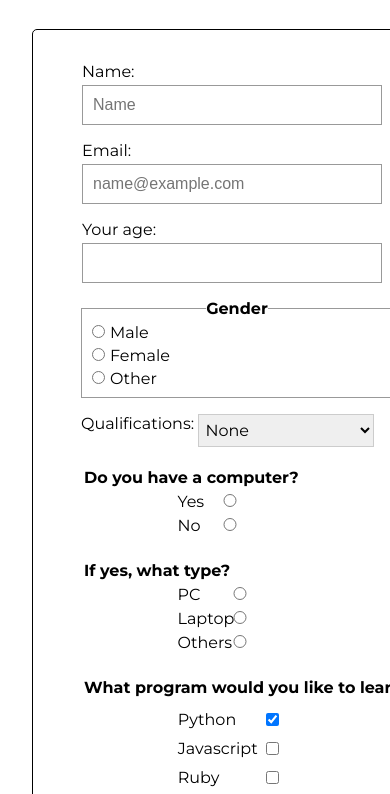
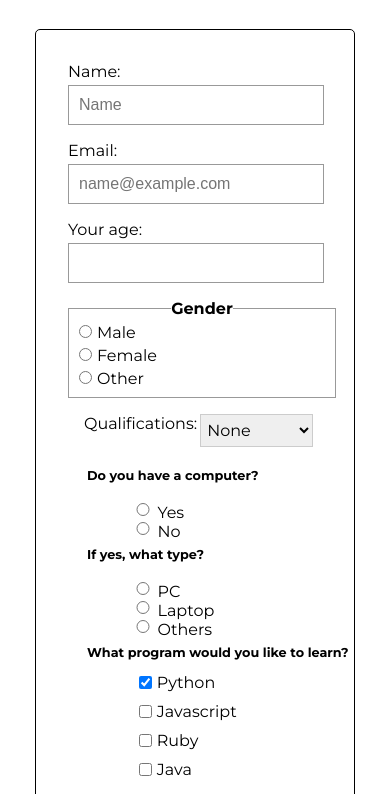
Before and after one commit to iamsuigeneris/freecodecamp-survey-form, a plain HTML site: page index.html in a window 390 px wide. Shown: the part 259-1053 px from the top of the page. Drawn offline with Linux system fonts and the light colour scheme.

Commit message:
updated css file

```diff
--- a/style.css
+++ b/style.css
@@ -92,6 +92,7 @@
     width: 50%;
     text-align: left;
     margin-left: 74px;
+    position: relative;
 }
 .comp label,
 .comp input[type=radio]{
@@ -99,9 +100,15 @@
     text-align: left;
     margin-bottom: 5px;
     width: 2rem;
+
 }
-.questionB input{
-    margin-left:10px;
+.comp label{
+    position: absolute;
+    left: 2em;
+}
+.comp input[type=radio] {
+    position: absolute;
+    left: .1em;
 }
 textarea {
     vertical-align: top;
@@ -155,15 +162,15 @@
 }
 
 /* mobile version */
-@media (max-width:480px){
+@media (max-width:400px){
     section{
         width: 100%;
     }
     form{
-        width: 400px;
+        width: 20em;
     }
     label,input{
-        width: 300px;
+        width: 16em;
     }
     label{
         margin-bottom: 4px;
@@ -171,8 +178,8 @@
     }
     fieldset{
         margin: 0 60px;
-        width: 150px;
-        margin-left: 32px;
+        width: 10em;
+        margin-left: 1em;
     }
     ul{
         flex-direction: column;
@@ -191,6 +198,7 @@
     h4{
         width: 100%;
         margin-left: 30px;
+        font-size: 0.8em;
     }
     .lang {
         display: flex;
@@ -209,14 +217,17 @@
     }
     .lang .course input{
         position: absolute;
-        right: 30px;
+        right: 6.5em;
         top: 3px;
     }
     textarea{
-        width: 300px;
+        width: 16em;
     }
     button{
         width: 90%;
         margin-left: 15px;
     }
+    .comp{
+        margin-left: 4px;
+    }
 }
```
